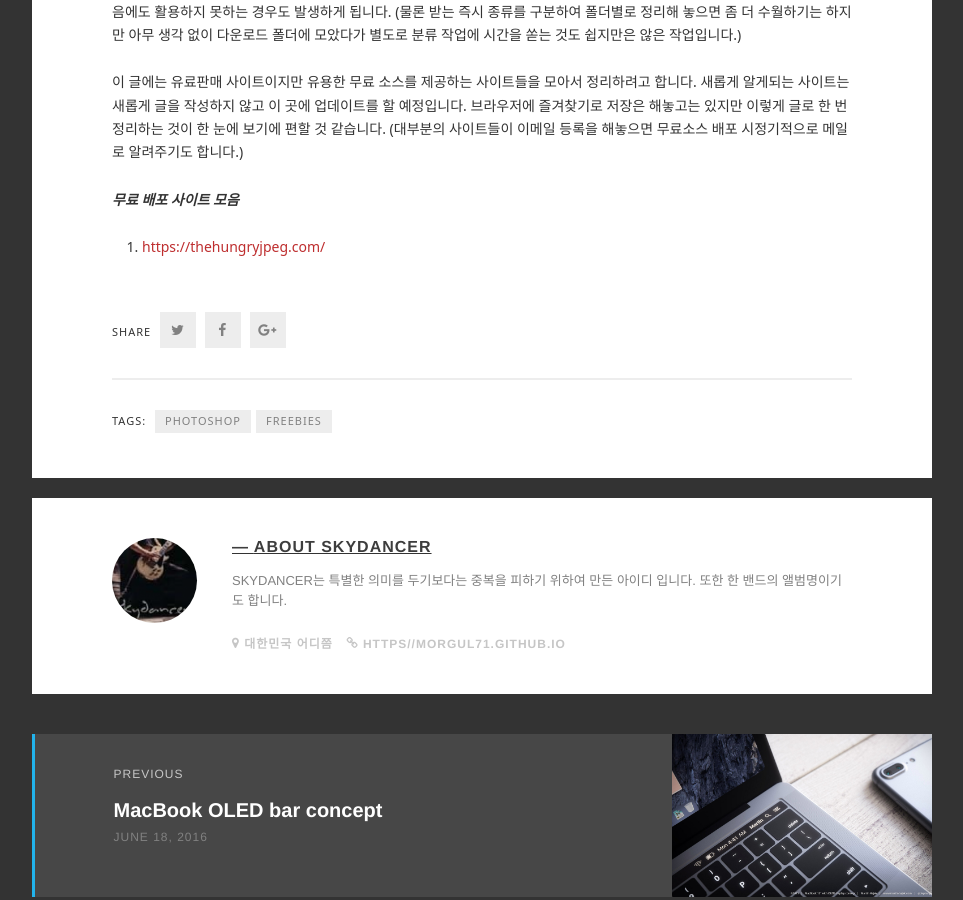
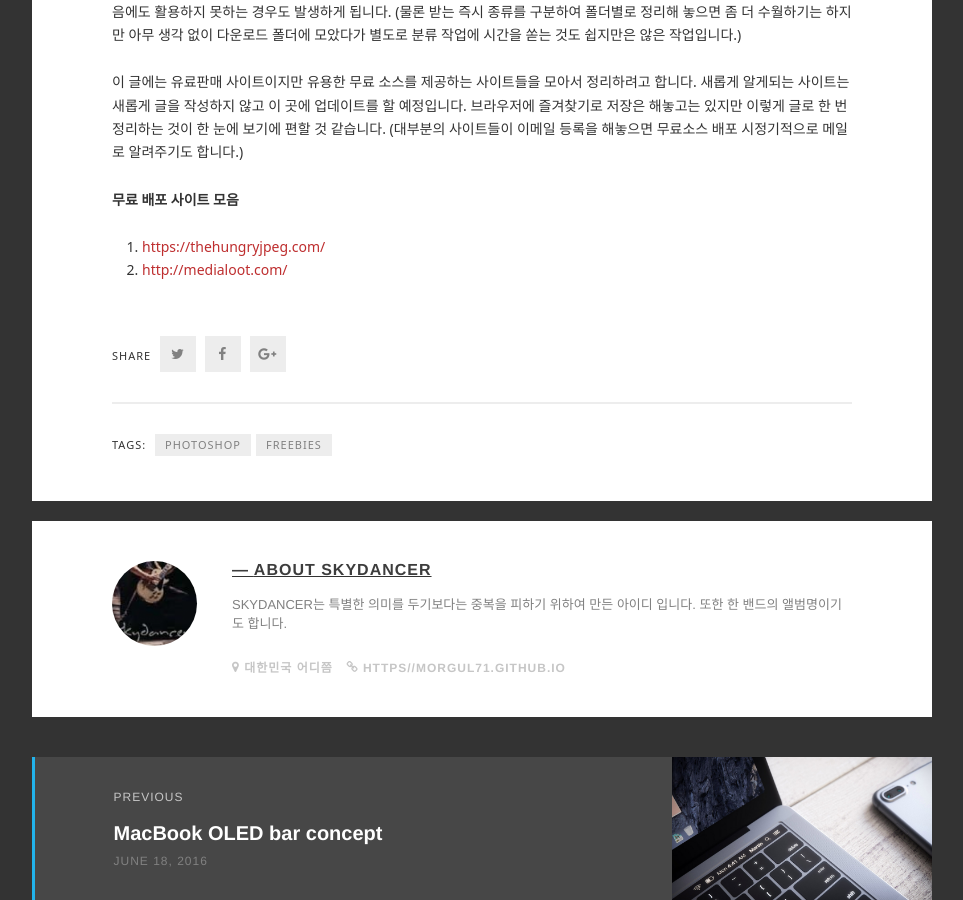
Before and after one commit to morgul71/morgul71.github.io, a Jekyll site: the page built from _posts/2016-06-23-Freebies.md, in a window 1280 px wide and 900 px high, scrolled down 1765 px. Shown: the whole window, without its empty margins (8-971 px from the left). Built offline with Jekyll 4.4.1, drawn with Linux system fonts in a browser that asks for light colours; some web fonts are replaced; comment, search, counter and statistics services are not loaded; some of the changed lines change nothing that is shown.

Commit message:
Update 2016-06-23-Freebies.md

```diff
--- a/_posts/2016-06-23-Freebies.md
+++ b/_posts/2016-06-23-Freebies.md
@@ -24,6 +24,7 @@ tags: [Photoshop, Freebies]
 
 이 글에는 유료판매 사이트이지만 유용한 무료 소스를 제공하는 사이트들을 모아서 정리하려고 합니다. 새롭게 알게되는 사이트는 새롭게 글을 작성하지 않고 이 곳에 업데이트를 할 예정입니다. 브라우저에 즐겨찾기로 저장은 해놓고는 있지만 이렇게 글로 한 번 정리하는 것이 한 눈에 보기에 편할 것 같습니다. (대부분의 사이트들이 이메일 등록을 해놓으면 무료소스 배포 시정기적으로 메일로 알려주기도 합니다.)
 
-***무료 배포 사이트 모음***
+**무료 배포 사이트 모음**
 
 1. [https://thehungryjpeg.com/](https://thehungryjpeg.com/freebies/)
+2. [http://medialoot.com/](http://medialoot.com/free/)
```
